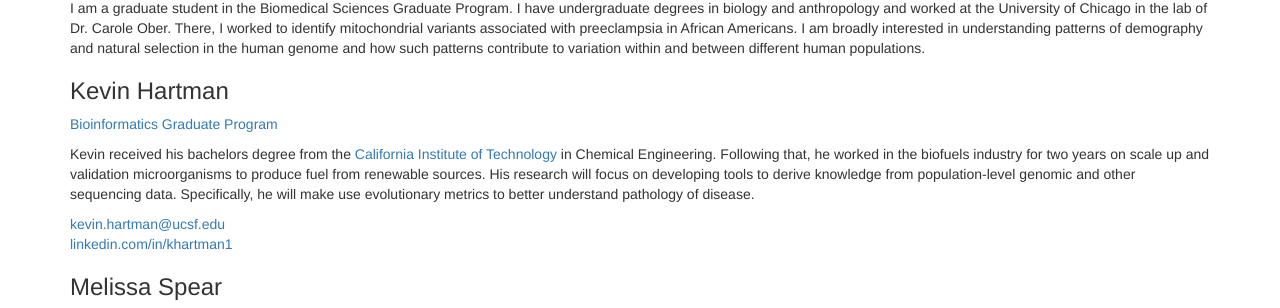
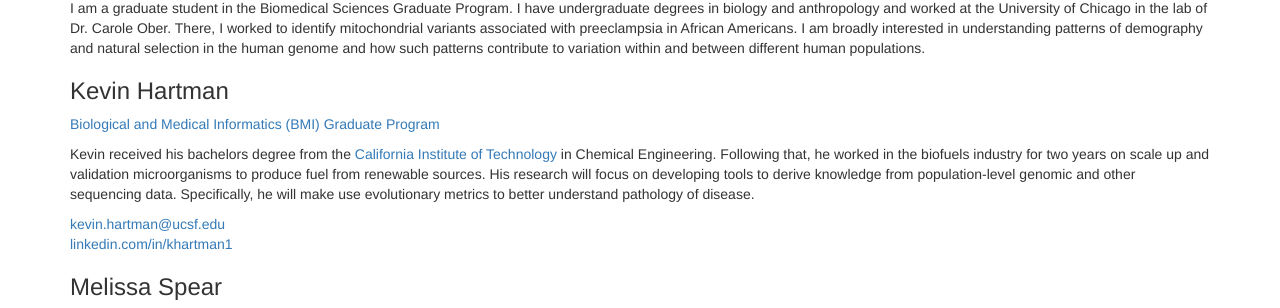
Before and after one commit to HernandezLab/hernandezlab.github.io, a Jekyll site: the page built from people/index.md, in a window 1280 px wide. Shown: the part 851-1159 px from the top of the page. Built offline with Jekyll 4.4.1, drawn with Linux system fonts in a browser that asks for light colours; nearby versions of some CDN libraries.

Commit message:
people content

```diff
--- a/people/index.md
+++ b/people/index.md
@@ -61,7 +61,7 @@ within and between different human populations.
 
 ### Kevin Hartman
 
-[Bioinformatics Graduate Program](http://bioinformatics.ucsf.edu/)
+[Biological and Medical Informatics (BMI) Graduate Program](http://bioinformatics.ucsf.edu/)
 
 Kevin received his bachelors degree from the [California Institute of
 Technology](https://www.caltech.edu/) in Chemical Engineering. Following that,
```
